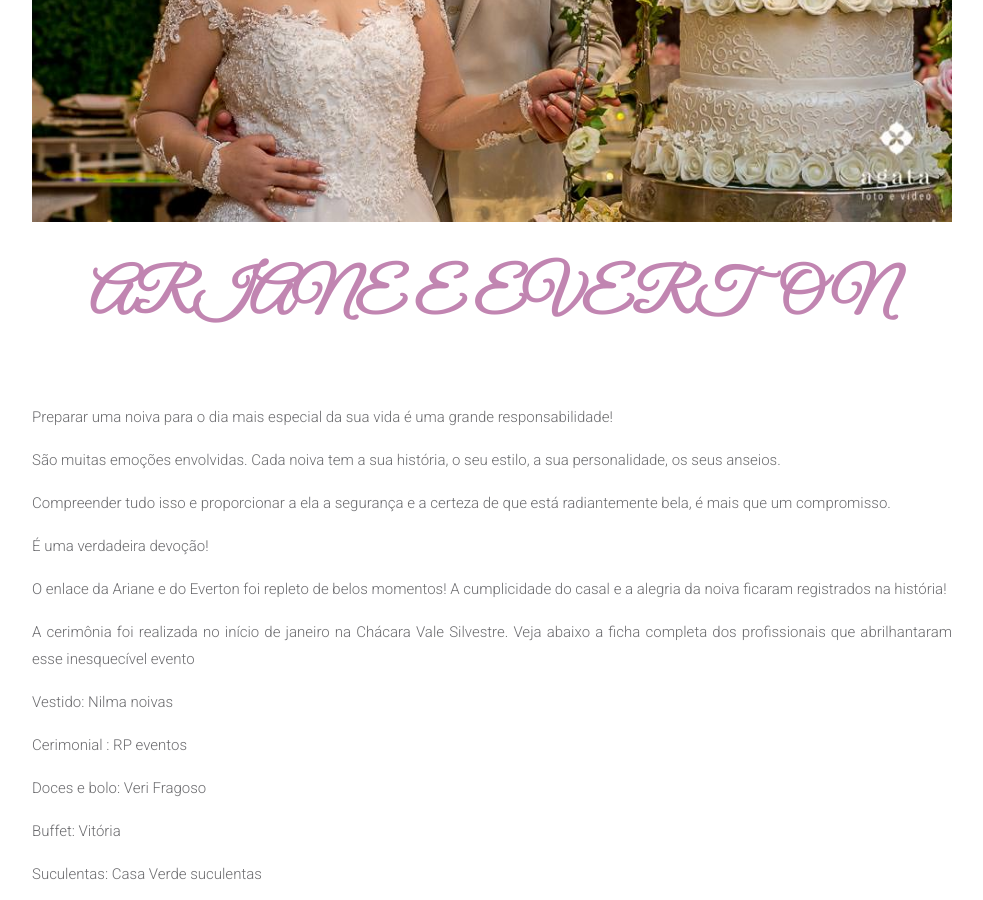
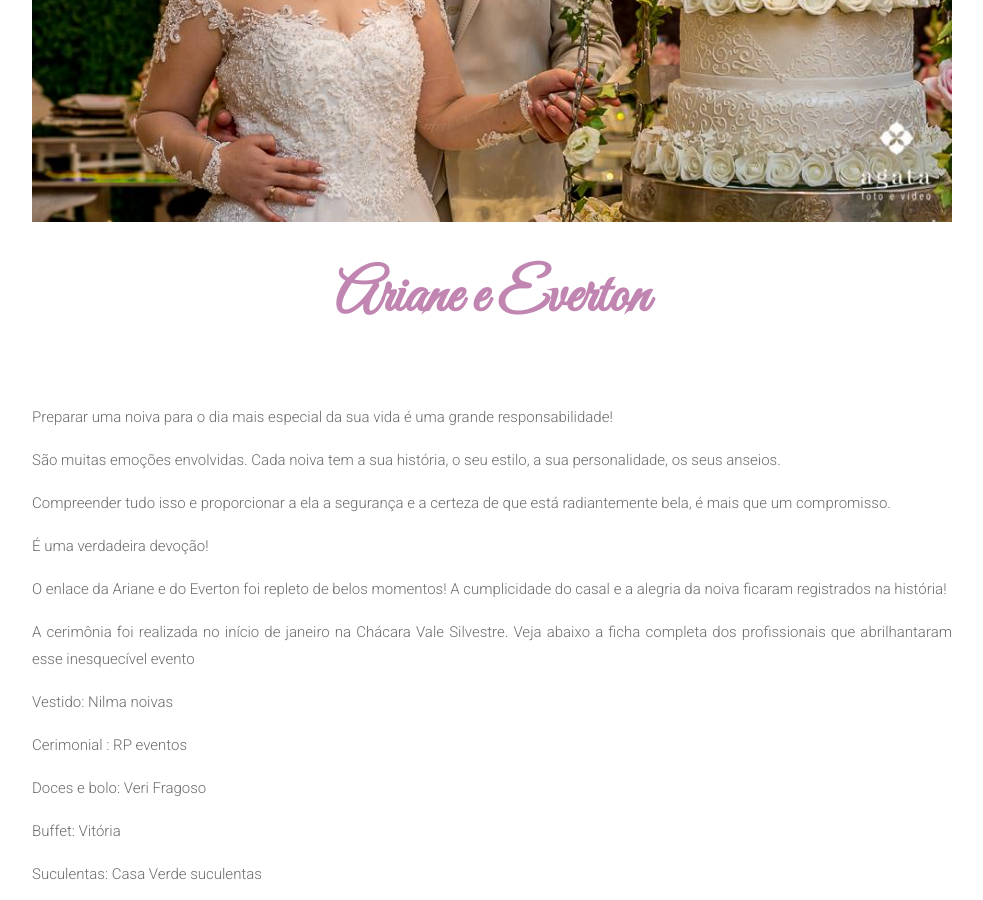
Before and after one commit to Uthopia-Digital/mr, a Jekyll site: the page built from _posts/2020-02-18-ariane-e-everton.md, in a window 1280 px wide and 900 px high, scrolled down 522 px. Shown: the whole window, without its empty margins (148-1131 px from the left). Built offline with Jekyll 4.4.1, drawn with Linux system fonts in a browser that asks for light colours; a script that is not in the unit is left out.

```diff
--- a/_posts/2020-02-18-ariane-e-everton.md
+++ b/_posts/2020-02-18-ariane-e-everton.md
@@ -1,5 +1,5 @@
 ---
-title: ARIANE E EVERTON
+title: Ariane e Everton
 date: '2020-02-18 11:59am'
 miniature: /images/GIS_6857.jpg
 ---
```
